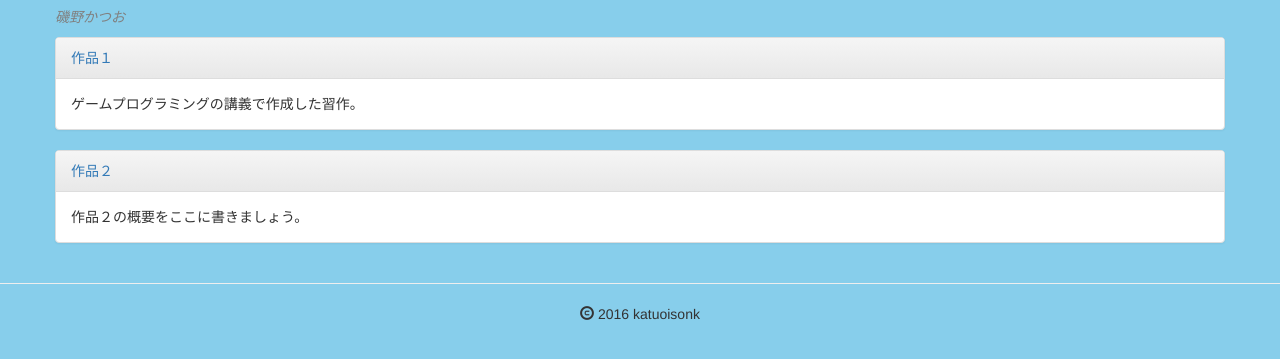
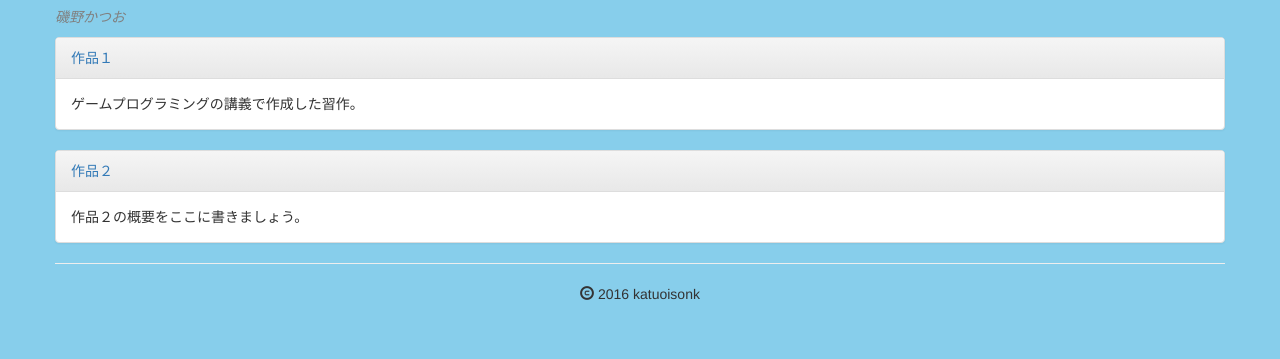
Before and after one commit to katuoisono/katuoisono-github.io, a plain HTML site: page index.html in a window 1280 px wide. Shown: the part 93-452 px from the top of the page. Drawn offline with nearby package versions, Linux system fonts and the light colour scheme.

Commit message:
うんこ

```diff
--- a/index.html
+++ b/index.html
@@ -46,11 +46,11 @@
            <dd>作品２の概要をここに書きましょう。</dd>
        </dl>
 
-     </div>
+   <hr>
+     <div class="text-center" id="footer"><span class="glyphicon glyphicon-copyright-mark"></span> 2016 katuoisonk</div>
+
    </div>
-
-   <hr>
-     <div class="container text-center" id="footer"><span class="glyphicon glyphicon-copyright-mark"></span> 2016 katuoisonk</div>
+  </div>
 
 </body>
 </html>
```
